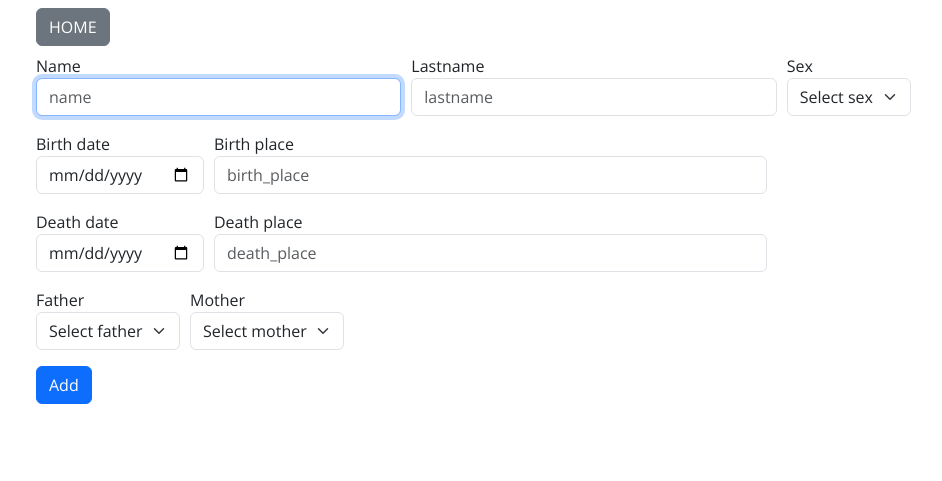
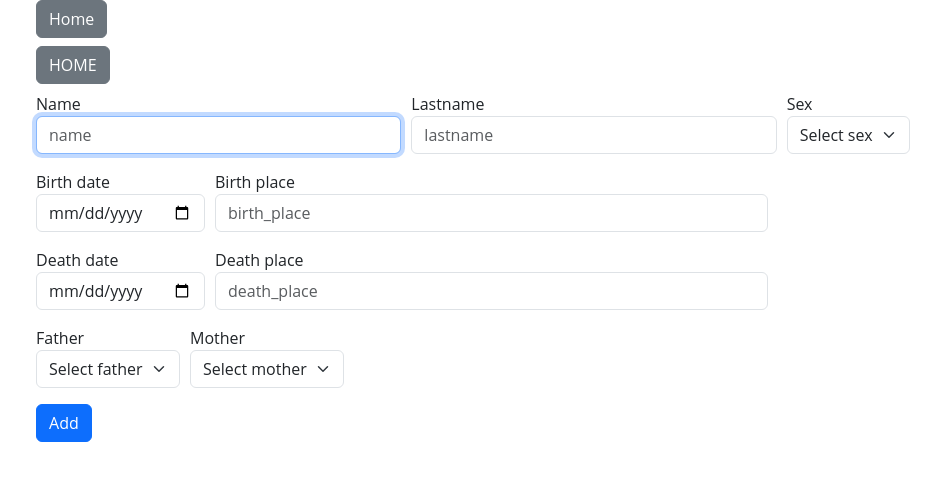
Before and after one commit to andriiguthub/Family-records, a Flask app: page /add in a window 1280 px wide. Shown: the top 481 px of the page, without its empty margins (46-988 px from the left). Run offline with Flask 3, Linux system fonts and the light colour scheme; the visitor is signed in with stand-in values (Sample User, id 1); data that the repository does not hold is empty; some libraries are stand-ins or nearby versions.

Commit message:
Update layout.html

```diff
--- a/templates/layout.html
+++ b/templates/layout.html
@@ -6,16 +6,12 @@
         <meta charset="utf-8">
         <meta name="viewport" content="initial-scale=1, width=device-width">
 
-        <!-- http://getbootstrap.com/docs/5.3/ -->
-        <link href="https://cdn.jsdelivr.net/npm/bootstrap@5.3.2/dist/css/bootstrap.min.css" rel="stylesheet" integrity="sha384-T3c6CoIi6uLrA9TneNEoa7RxnatzjcDSCmG1MXxSR1GAsXEV/Dwwykc2MPK8M2HN" crossorigin="anonymous">
-        <script src="https://cdn.jsdelivr.net/npm/bootstrap@5.3.2/dist/js/bootstrap.bundle.min.js" integrity="sha384-C6RzsynM9kWDrMNeT87bh95OGNyZPhcTNXj1NW7RuBCsyN/o0jlpcV8Qyq46cDfL" crossorigin="anonymous"></script>
+        <link href="/static/bootstrap.min.css" rel="stylesheet">
+        <script src="/static/bootstrap.bundle.min.js"></script>
 
         <link href="/static/tree.svg" rel="icon">
         <link href="/static/style.css" rel="stylesheet">
         <title>FamilyTree:{% block title %}{% endblock %}</title>
-        <link rel="preconnect" href="https://fonts.googleapis.com">
-        <link rel="preconnect" href="https://fonts.gstatic.com" crossorigin>
-        <link href="https://fonts.googleapis.com/css2?family=Open+Sans&display=swap" rel="stylesheet">
         <!-- Google tag (gtag.js) -->
         <script async src="https://www.googletagmanager.com/gtag/js?id=G-YEYK0Y9MM7"></script>
         <script>
@@ -29,6 +25,9 @@
 
     <body>
         <div class="container">
+            <div class="header">
+                <div class="home"><a class="btn btn-secondary" href="/">Home</a></div>
+            </div>
             {% block main %}{% endblock %}
         </div>
     </body>
```
